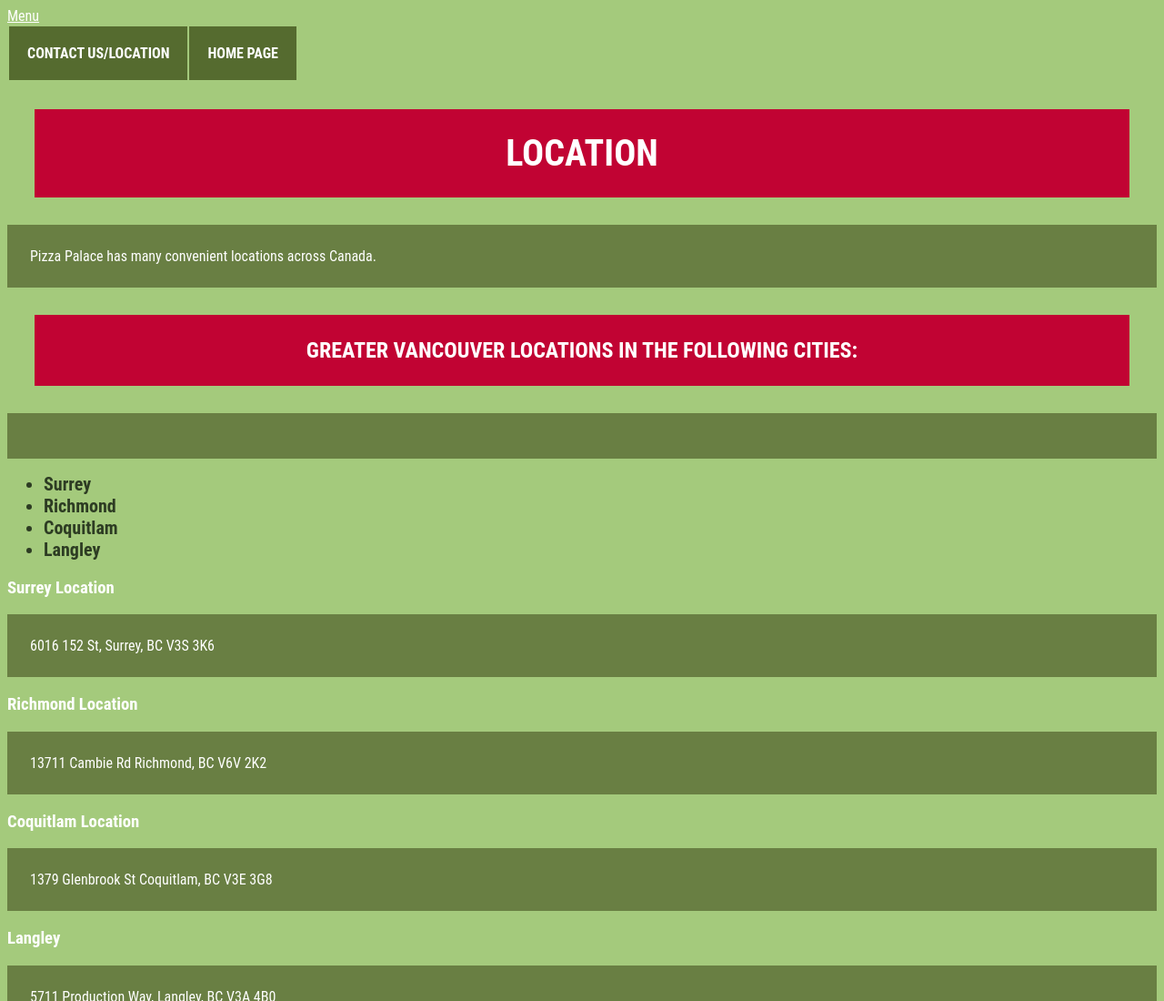
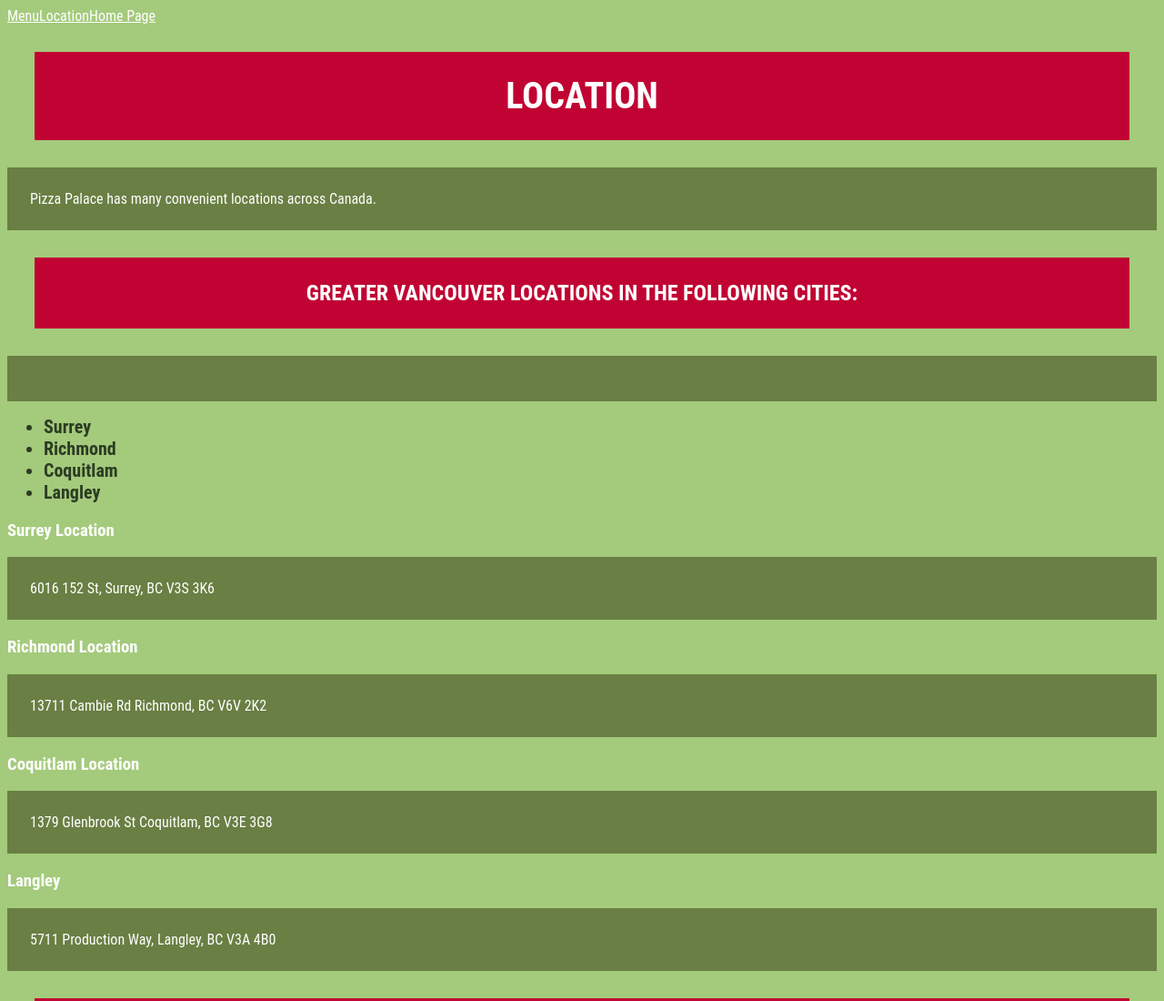
Before and after one commit to manitaaujla/manitaaujla.github.io, a plain HTML site: page location.html in a window 1280 px wide. Shown: the top 1100 px of the page at 91% size. Drawn offline with Linux system fonts and the light colour scheme.

Commit message:
Create location.html

```diff
--- a/location.html
+++ b/location.html
@@ -6,9 +6,9 @@
 </head>
 <table>
 <tr>
-    <a href="menu.html" title="Menu">Menu</a>
-   <a href="pages/location.html"><th>Contact Us/Location</th></a>
-   <a href="pages/index.html"><th>Home page</th></a>
+   	 <a href="menu.html" title="Menu">Menu</a>
+	 <a href="location.html" title="Location">Location</a>
+	 <a href="index.html" title="Home Page">Home Page</a>
  </tr>
  </table>
 <body>
```
